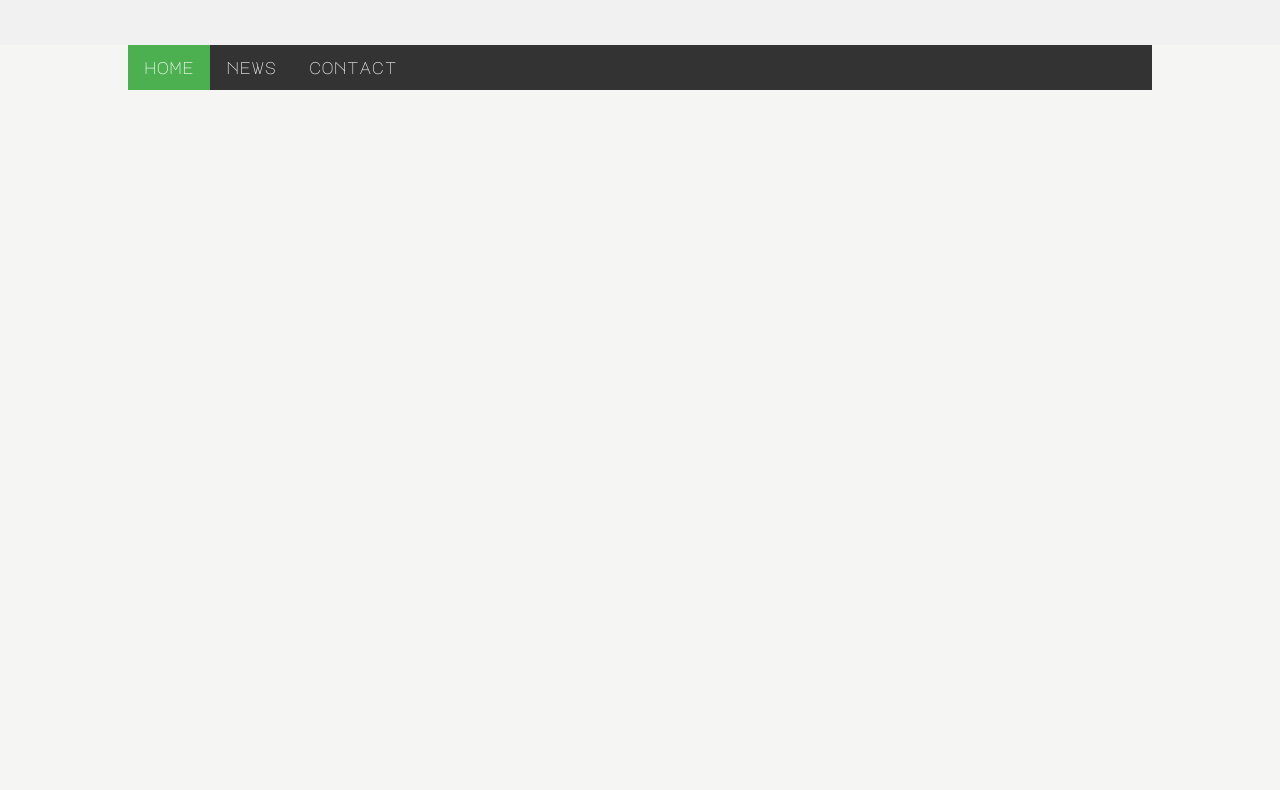
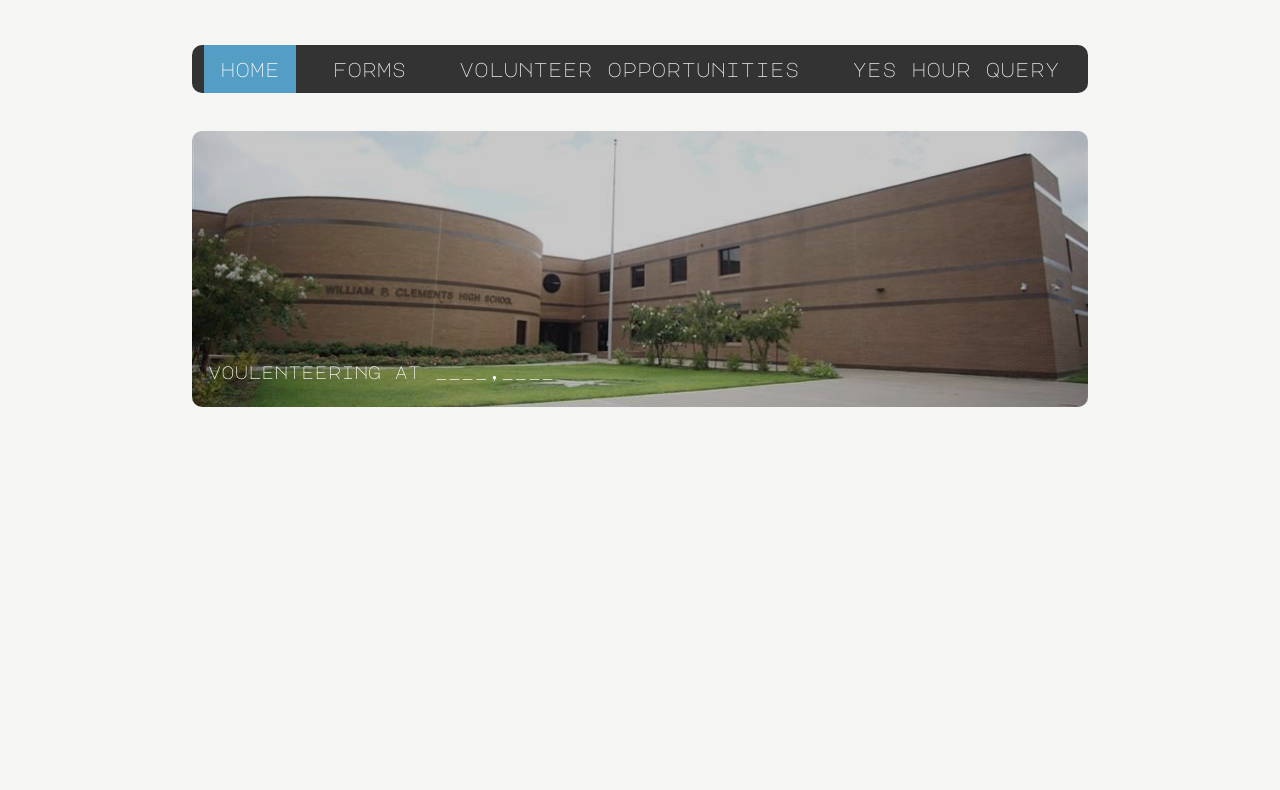
Before and after one commit to PotatoCurry/KYS, a plain HTML site: page resources/static/index.html in a window 1280 px wide. Shown: the part 259-1049 px from the top of the page. Drawn offline with nearby package versions, Linux system fonts and the light colour scheme.

Commit message:
more updates

```diff
--- a/resources/static/assets/main.css
+++ b/resources/static/assets/main.css
@@ -15,7 +15,6 @@ body {
   width: 100%;
   display: inline-block;
   vertical-align: middle;
-  background-color: #f1f1f1;
   padding: 30px;
   text-align: center;
   font-family: 'Major Mono Display','Open Sans', sans-serif;
@@ -26,26 +25,30 @@ body {
   overflow: hidden;
   background-color: #333;
   font-family: 'Major Mono Display','Open Sans', sans-serif;
-  width: 80%;
+  width: 70%;
+  border-radius: 10px;
+
 }
 
 #navbar a {
-  float: left;
-  display: block;
+  float: center;
+  display: inline-block;
   color: #f2f2f2;
   text-align: center;
   padding: 14px 16px;
   text-decoration: none;
-  font-size: 17px;
+  font-size: 20px;
+  transition: 0.3s;
 }
 
 #navbar a:hover {
-  background-color: #ddd;
+  background-color: #549DC4;
   color: black;
+  border-radius: 10px;
 }
 
 #navbar a.active {
-  background-color: #4CAF50;
+  background-color: #549DC4;
   color: white;
 }
 
@@ -57,8 +60,37 @@ body {
   position: fixed;
   top: 0;
   width: 100%;
+  left: 50%;
+  transform: translateX(-50%);
+  border-radius: 0px !important;
 }
 
 .sticky + .content {
   padding-top: 60px;
 }
+
+.images{
+  width: 70%;
+  padding: 10%;
+  font-family: 'Major Mono Display','Open Sans', sans-serif;
+  font-size: 20px;
+  background-image: url('pic1.jpg');
+  background-position: center;
+  background-size: cover;
+  background-color: rgb(200,200,200);
+  transition:1s;
+  background-blend-mode: multiply;
+  border-radius: 10px;
+  background-attachment: fixed;
+  color: white;
+  position: relative;
+}
+.bottomlef{
+  position: absolute;
+  bottom: 8px;
+  left: 16px;
+  font-size: 18px;
+}
+.images:hover{
+  background-color: rgb(150,150,150);
+}
--- a/resources/static/assets/main.js
+++ b/resources/static/assets/main.js
@@ -2,6 +2,7 @@ window.onscroll = function() {myFunction()};
 
 var navbar = document.getElementById("navbar");
 var sticky = navbar.offsetTop;
+
 
 function myFunction() {
   if (window.pageYOffset >= sticky) {
@@ -10,4 +11,22 @@ function myFunction() {
     navbar.classList.remove("sticky");
   }
 }
-</script>
+
+      var images = [], x = 0;
+          images[0] = "assets/pic1.jpg";
+          images[1] = "assets/pic2.jpg";
+          images[2] = "assets/pic3.jpg";
+
+
+      function displayNextImage() {
+              x++;
+              if(x>=images.length){
+                x = 0;
+              }
+              document.getElementById("img").style.backgroundImage = "url('"+images[x]+"')";
+              console.log("change" + x);
+      }
+
+      function startTimer() {
+              setInterval(displayNextImage, 5000);
+      }
--- a/resources/static/index.html
+++ b/resources/static/index.html
@@ -4,21 +4,31 @@
     <link href="assets/main.css" rel='stylesheet'/>
     <link href="https://fonts.googleapis.com/css?family=Roboto" rel="stylesheet">
   <body>
+
     <div class="header">
       <div id="qr" style="display:inline-block; min-width:2.2cm; height:3.8cm; align: center;vertical-align: middle;" >
         <img src="assets\logo.png" style="height:3.8cm;">
       </div>
       <div style="display:inline-block;vertical-align: middle;">
-        <h2>clements yes (youth expanding services)</h2>
+        <h2>clements hs yes (youth expanding services)</h2>
       </div>
     </div>
+
     <center>
       <div id="navbar">
         <a class="active" href="javascript:void(0)">home</a>
-        <a href="javascript:void(0)">news</a>
-        <a href="javascript:void(0)">contact</a>
+        <a href="javascript:void(0)">forms</a>
+        <a href="javascript:void(0)">volunteer opportunities</a>
+        <a href="javascript:void(0)">yes hour query</a>
       </div>
     </center>
+
+    <br>
+    <center>
+      <div class="images" id= "img">
+        <p class="bottomlef">voulenteering at ____,____<p>
+      </div>
+   </center>
    <br><br><br><br><br><br><br><br><br><br><br><br><br><br><br><br><br><br><br><br><br><br><br><br><br><br><br><br><br><br><br><br><br><br><br><br><br><br><br><br><br><br><br><br><br><br><br><br><br><br><br><br><br><br><br><br><br><br><br><br><br><br><br><br><br><br><br><br><br><br><br><br><br><br><br><br><br><br><br><br><br><br><br><br><br><br><br><br><br><br><br><br><br><br><br>a
 
 
```
Also changed, not shown: resources/static/assets/pic1.jpg (added).
